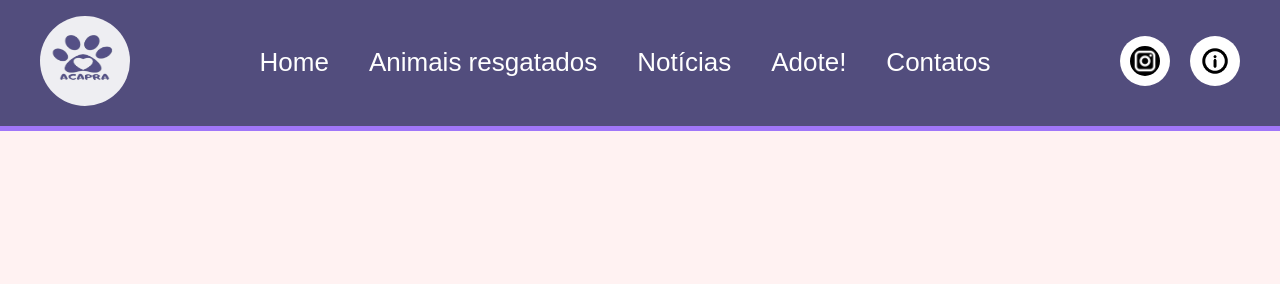
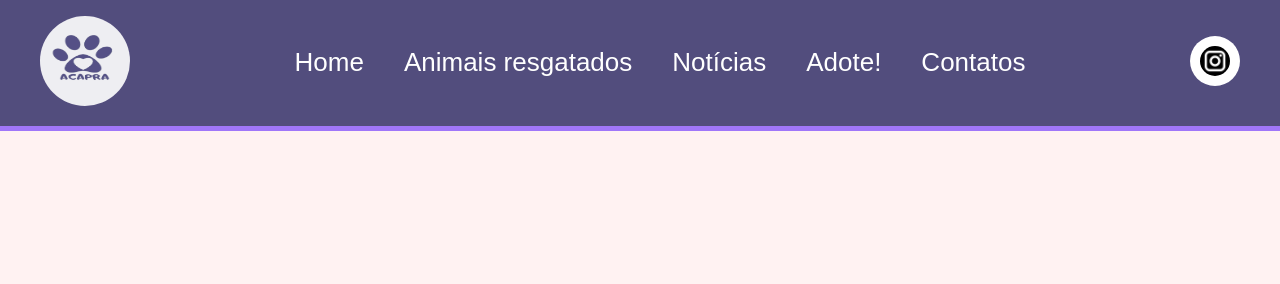
Before and after one commit to sarahfrainer/projeto, a plain HTML site: page homepage.html in a window 1280 px wide. Shown: the top 284 px of the page. Drawn offline with Linux system fonts and the light colour scheme; a web font is replaced by a local one.

Commit message:
style: Alterado e-mail e removido botao de info

```diff
--- a/homepage.html
+++ b/homepage.html
@@ -33,9 +33,6 @@
         <a href="https://www.instagram.com/acaprabrusquesc?igsh=MTBlcHZkODQwZTVpZQ==" target="_blank">
           <!-- blank para abrir em uma nova aba-->
           <img src="./assets/logoInstagram.png" alt="Instagram" />
-        </a>
-        <a href="https://www.google.com.br" target="_blank">
-          <img src="./assets/informationIcon.png" alt="Informações" />
         </a>
       </div>
     </nav>
```
Also changed, not shown: contatos.html (+1 -1 lines).
